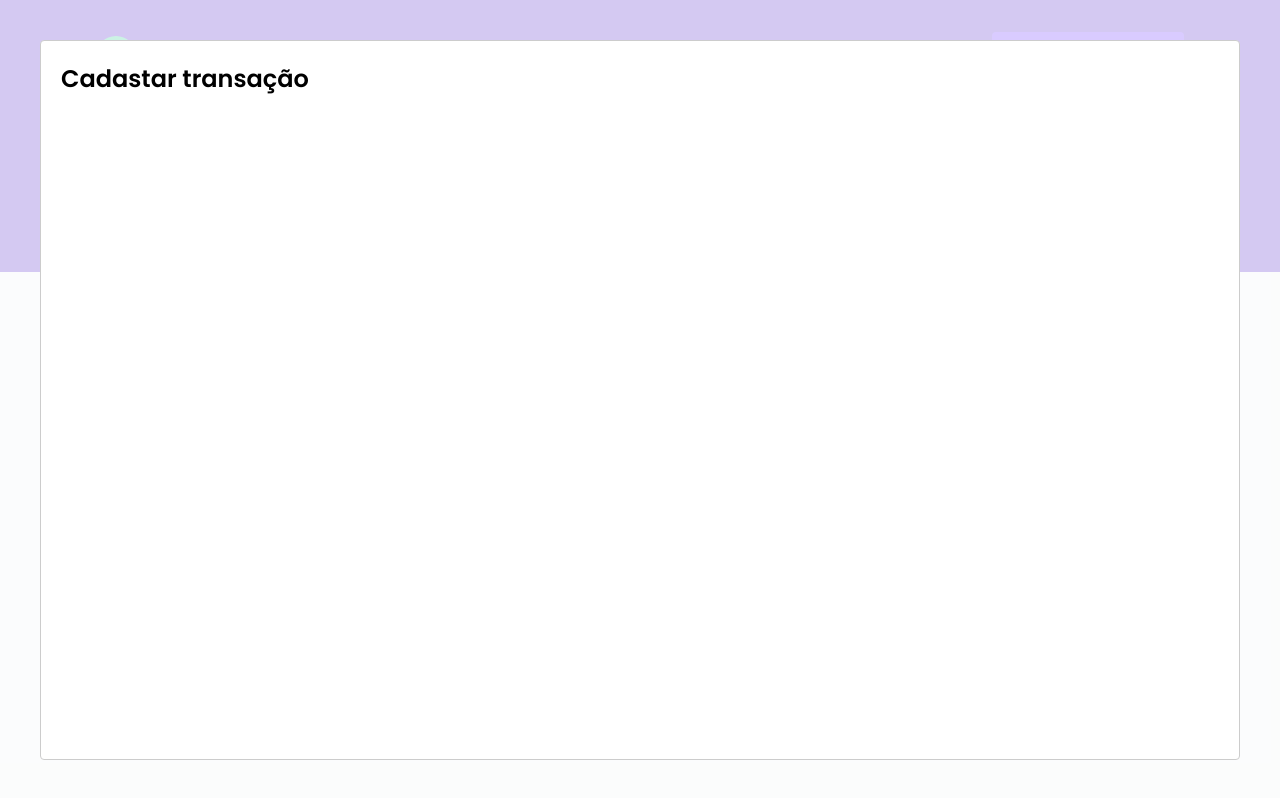
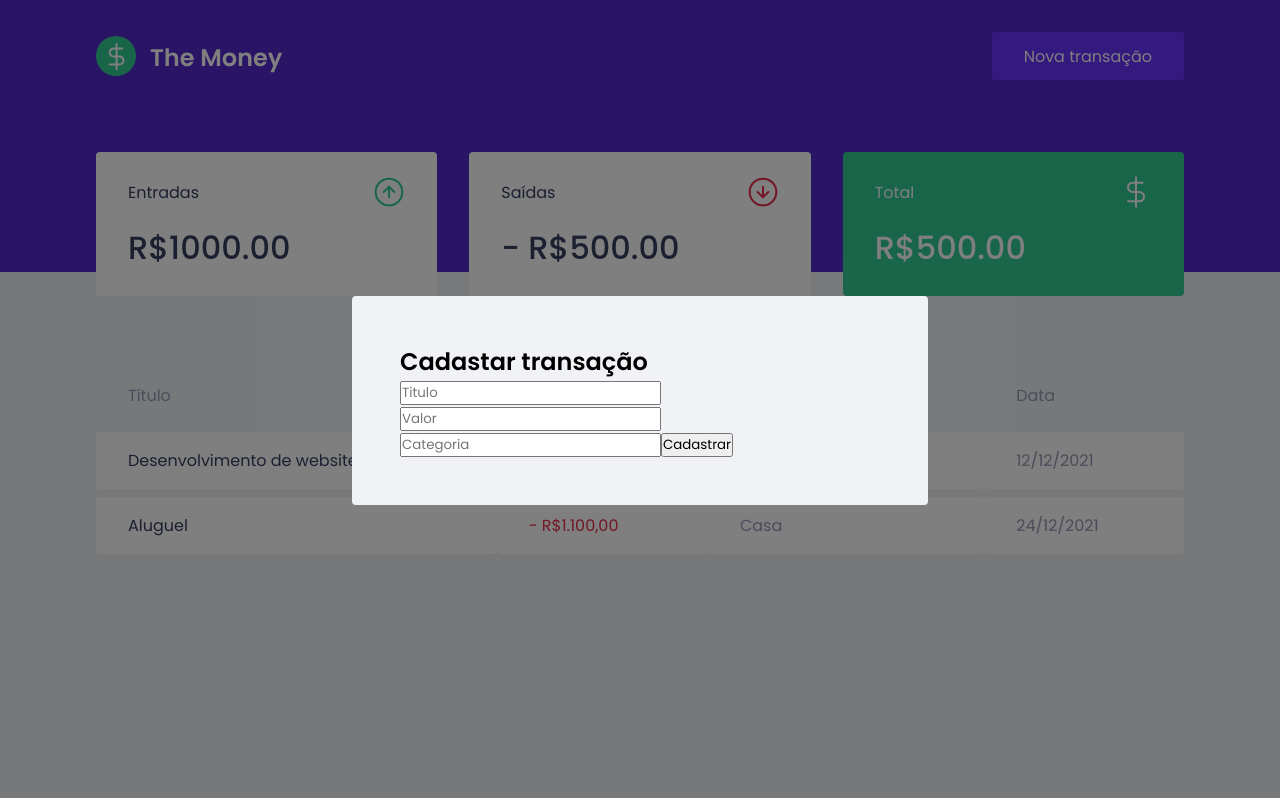
Before and after one commit to Anderson-Andre-P/the-money, a React (Create React App) app: page / in a window 1280 px wide. Both pictures are taken after a click on the button "Nova transação". Built offline with nearby package versions, Linux system fonts and the light colour scheme; no server answers; what miragejs would draw is missing.

Commit message:
feat: estrutura do formulario

```diff
--- a/src/components/NewTransactionModal/index.tsx
+++ b/src/components/NewTransactionModal/index.tsx
@@ -1,4 +1,5 @@
 import Modal from "react-modal"
+import { Container } from "./styles"
 
 interface NewTransactionModalProps{
     isOpen: boolean;
@@ -10,9 +11,18 @@
         <Modal
         isOpen={isOpen}
         onRequestClose={onRequestClose}
-      >
-        <h2>Cadastar transação</h2>
-      </Modal>
+        overlayClassName="react-modal-overlay"
+        className="react-modal-content"
+        >
+          <Container>
+            <h2>Cadastar transação</h2>
+            <input placeholder="Titulo" />
+            <input placeholder="Valor" type="number" />
+            <input placeholder="Categoria" />
+            <button type="submit">
+                Cadastrar
+            </button>
+          </Container>
+        </Modal>
     )
-
 }
--- a/src/components/NewTransactionModal/styles.ts
+++ b/src/components/NewTransactionModal/styles.ts
@@ -1,3 +1,5 @@
 import styled from 'styled-components'
 
-export const Container = styled.div``;
+export const Container = styled.div`
+
+`;
--- a/src/styles/global.ts
+++ b/src/styles/global.ts
@@ -52,4 +52,27 @@
         cursor: not-allowed;
     }
 
+    .react-modal-overlay {
+        background: rgba(0, 0, 0, 0.5);
+
+        position: fixed;
+        top: 0;
+        left: 0;
+        bottom: 0;
+        right: 0;
+
+        display: flex;
+        align-items: center;
+        justify-content: center;
+    }
+
+    .react-modal-content {
+        width: 100%;
+        max-width: 576px;
+        background: var(--background);
+        padding: 3rem;
+        position: relative;
+        border-radius: 0.25rem;
+    }
+
 `
```
